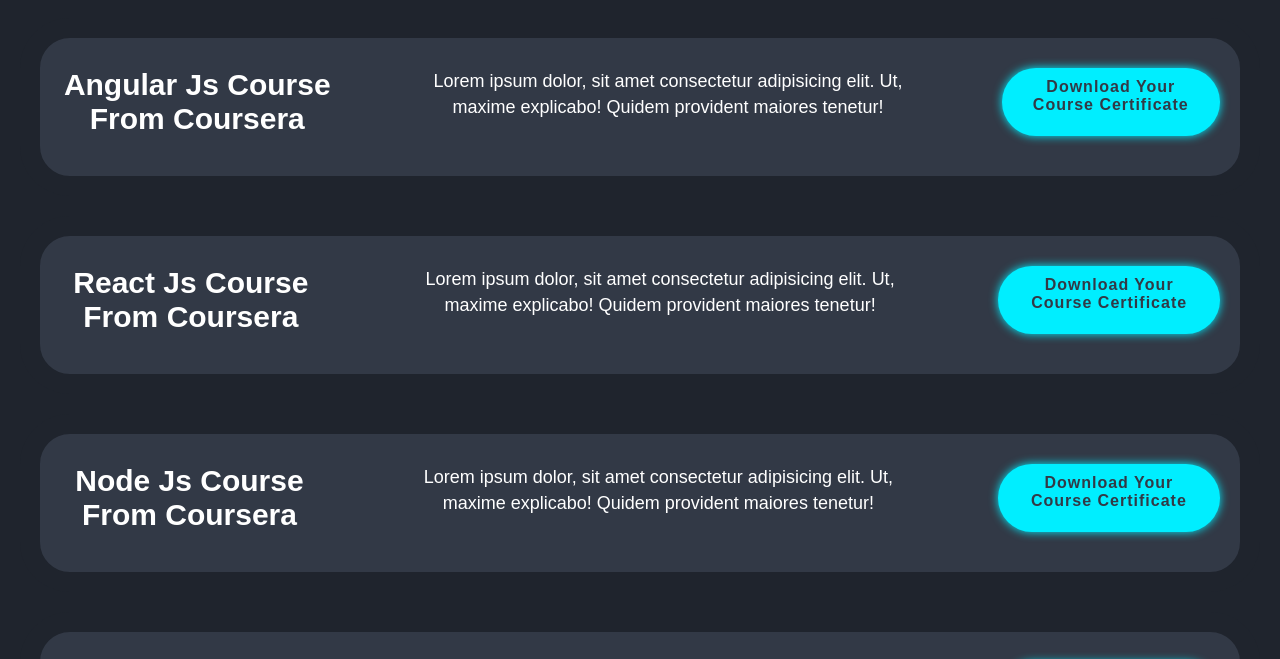
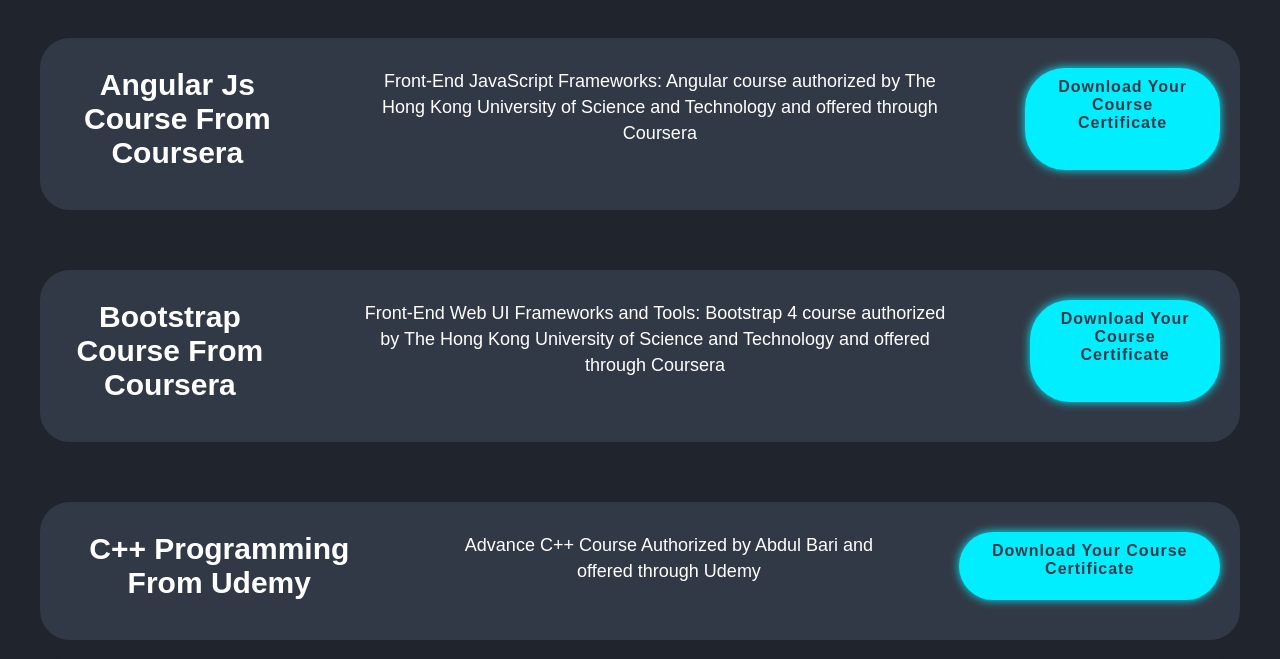
Before and after one commit to Aman7211/portfolio, a plain HTML site: page index.html in a window 1280 px wide. Shown: the part 3995-4654 px from the top of the page. Drawn offline with nearby package versions, Linux system fonts and the light colour scheme.

Commit message:
Update index.html

```diff
--- a/index.html
+++ b/index.html
@@ -73,19 +73,19 @@
                 <i class="bx bx-code-alt"></i>
                 <h3>Web Development</h3>
                 <p>Web development services offered by me : Website Design, Front-end Development, Back-end Development, Full-stack Development, E-commerce Development, Mobile-responsive Design, Web Application Development</p>
-            <a href="#" class="btn">Read More</a>
+            <a href="#portfolio" class="btn">See the Projects</a>
             </div>
             <div class="services-box">
                 <i class="bx bxs-paint"></i>
                 <h3>Graphic Designing</h3>
                 <p>Graphic design services offered by me : Logo Design, Brand Identity Design, Print Design, Web Design, Social Media Graphics, Commonly used Software is canva, phtoshop, Illustrator and so on. </p>
-            <a href="#" class="btn">Read More</a>
+            <a href="#portfolio" class="btn">See the Projects</a>
             </div>
             <div class="services-box">
                 <i class="bx bx-code-alt"></i>
                 <h3>Wordpress Development</h3>
                 <p>WordPress development services offereb by me : WordPress Website Design, Custom WordPress Theme Development, WordPress Plugin, Responsive Web Development, E-commerce Development with WooCommerce, WordPress Website Customization</p>
-            <a href="#" class="btn">Read More</a>
+            <a href="#portflio" class="btn">See the Projects</a>
             </div>
         </div>
       </section>
@@ -187,48 +187,52 @@
     <div class="portfolio-container">
         <div class="portfolio-box">
             <h3>Angular Js Course From Coursera</h3>
-            <p>Lorem ipsum dolor, sit amet consectetur adipisicing elit. Ut, maxime explicabo! Quidem provident maiores tenetur!</p>
-          <a href="#" class="btn">Download Your Course Certificate</a>
+            <p>Front-End JavaScript Frameworks: Angular course authorized by The Hong Kong University of Science and
+Technology and offered through Coursera</p>
+          <a href="https://www.coursera.org/account/accomplishments/certificate/BH48KPF5AT2J" class="btn">Download Your Course Certificate</a>
         </div>
     </div>
-    <div class="portfolio-container">
+<!--     <div class="portfolio-container">
         <div class="portfolio-box">
             <h3>React Js Course From Coursera</h3>
             <p>Lorem ipsum dolor, sit amet consectetur adipisicing elit. Ut, maxime explicabo! Quidem provident maiores tenetur!</p>
           <a href="#" class="btn">Download Your Course Certificate</a>
         </div>
-    </div>
-    <div class="portfolio-container">
+    </div> -->
+<!--     <div class="portfolio-container">
         <div class="portfolio-box">
             <h3>Node Js Course From Coursera</h3>
             <p>Lorem ipsum dolor, sit amet consectetur adipisicing elit. Ut, maxime explicabo! Quidem provident maiores tenetur!</p>
           <a href="#" class="btn">Download Your Course Certificate</a>
-        </div></div>
+        </div></div> -->
         <div class="portfolio-container">
             <div class="portfolio-box">
                 <h3>Bootstrap Course From Coursera</h3>
-                <p>Lorem ipsum dolor, sit amet consectetur adipisicing elit. Ut, maxime explicabo! Quidem provident maiores tenetur!</p>
-              <a href="#" class="btn">Download Your Course Certificate</a>
+                <p>Front-End Web UI Frameworks and Tools: Bootstrap 4 course authorized by The Hong Kong University of Science and
+Technology and offered through Coursera</p>
+              <a href="https://www.coursera.org/account/accomplishments/certificate/RMVV49KJGHNW" class="btn">Download Your Course Certificate</a>
             </div></div>
             <div class="portfolio-container">
                 <div class="portfolio-box">
                     <h3>C++ Programming From Udemy</h3>
-                    <p>Lorem ipsum dolor, sit amet consectetur adipisicing elit. Ut, maxime explicabo! Quidem provident maiores tenetur!</p>
-                  <a href="#" class="btn">Download Your Course Certificate</a>
+                    <p>Advance C++ Course Authorized by Abdul Bari and offered through Udemy </p>
+                  <a href="https://www.udemy.com/certificate/UC-a1d83079-631c-4525-b812-5e8af5fa99c1/" class="btn">Download Your Course Certificate</a>
                 </div></div>
-                <div class="portfolio-container">
+<!--                 <div class="portfolio-container">
                     <div class="portfolio-box">
                         <h3>DSA With C++ Course From Udemy</h3>
                         <p>Lorem ipsum dolor, sit amet consectetur adipisicing elit. Ut, maxime explicabo! Quidem provident maiores tenetur!</p>
                       <a href="#" class="btn">Download Your Course Certificate</a>
-                    </div></div>
+                    </div></div> -->
 
                     <h2 class="heading"><span>Experience</span></h2>
                     <div class="portfolio-container">
                         <div class="portfolio-box">
                             <h3><span>Acara Infraspace Technologies Pvt. Ltd.</span></h3>
-                            <p>Lorem ipsum dolor, sit amet consectetur adipisicing elit. Ut, maxime explicabo! Quidem provident maiores tenetur!</p>
-                          <a href="#" class="btn">Download Internship Certificate</a>
+                            <p>Worked as Wordpress Web Developer for 4 months from ( 1 Nov 2022 - 28 Feb 2023 ).
+Developed many e-commerce Website, Food Website, Real Estate Website etc.
+Form different landing pages and add products in commercial websites.</p>
+                          <a href="https://drive.google.com/file/d/1XhC__XRWgR1J8nc-RtnHb8mEuhGBRL1E/view" class="btn">Download Internship Certificate</a>
                         </div></div>
 </div>
 
```
